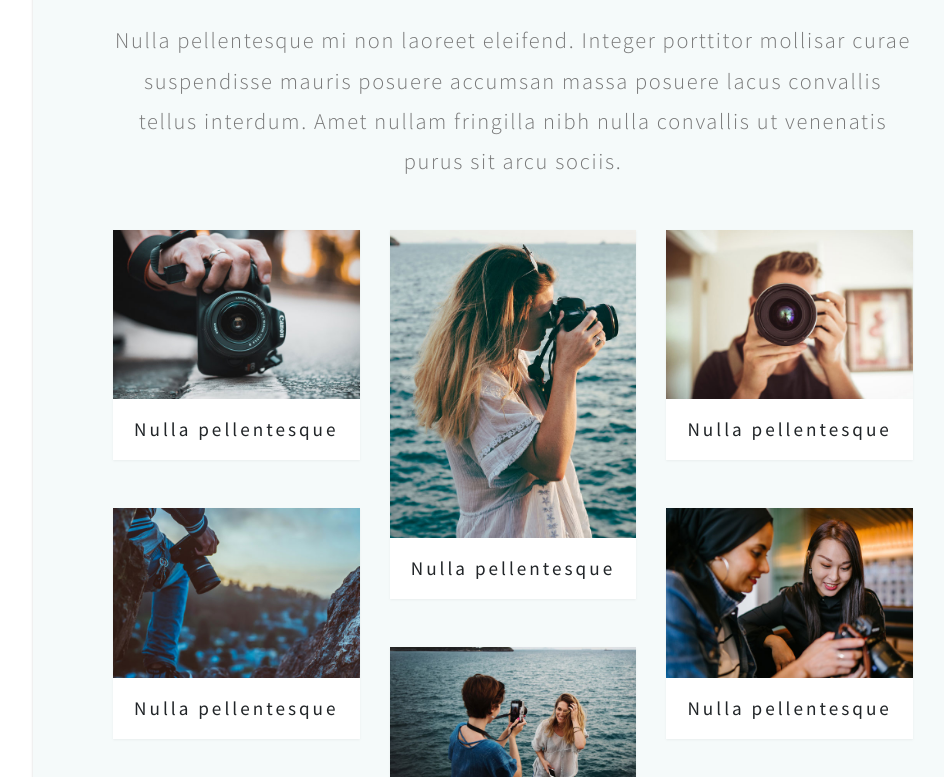
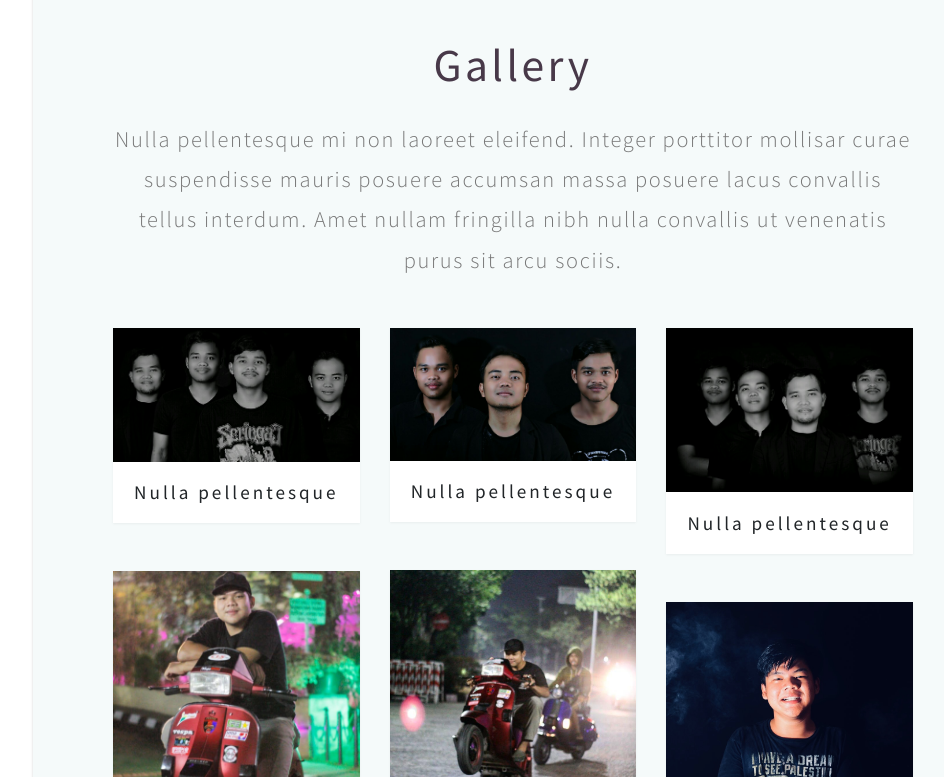
Before and after one commit to ahmadherdi/kelompok_5, a plain HTML site: page index.html in a window 1280 px wide. Shown: the part 2023-2800 px from the top of the page, without its empty margins (287-1231 px from the left). Drawn offline with Linux system fonts and the light colour scheme.

Commit message:
mengganti background home,about,dan mengedit halamat gallery

```diff
--- a/css/style.css
+++ b/css/style.css
@@ -530,8 +530,8 @@ header {
 }
 
 .banner-text-w3ls {
-    background: url(../images/banner1.jpg) no-repeat bottom;
-    background-size: cover;
+    background: url(../images/bann.jpg) no-repeat bottom;
+    background-size: 100px ;
     -webkit-background-size: cover;
     -moz-background-size: cover;
     -o-background-size: cover;
--- a/index.html
+++ b/index.html
@@ -64,7 +64,7 @@ License URL: http://creativecommons.org/licenses/by/3.0/
                 <div class="mx-auto text-center">
                     <h1>Fotografer atau juru foto (bahasa Inggris: photographer) adalah orang-orang yang membuat gambar dengan cara menangkap cahaya dari subyek gambar dengan kamera maupun peralatan fotografi lainnya
 	<br>dan umumnya memikirkan seni dan teknik untuk menghasilkan foto yang lebih bagus serta berusaha mengembangkan ilmunya..</h1>
-					<p class="banp mx-auto mt-3">Nulla pellentesque mi non laoreet eleifend. Integer porttitor mollisar lorem, at molestie arcu  </p>
+					<p class="banp mx-auto mt-3"> !!!!  </p>
 					<a class="btn btn-primary mt-lg-5 mt-3 agile-link-bnr" href="#about" role="button">Learn More</a>
                 </div>
             </div>
@@ -72,7 +72,7 @@ License URL: http://creativecommons.org/licenses/by/3.0/
 				<!-- about -->
 <section class="slide-wrapper" id="about">
 	<h3 class="w3_head mb-5">About Me </h3>
-	<img src="images/a1.jpg" class="img-fluid" alt="">
+	<img src="images/s3.jpg" class="img-fluid" alt="">
 	<p class="iner mt-5"> Nunc fermentum adipiscing tempor cursus nascetur adipiscing adipiscing. Primis aliquam mus lacinia lobortis phasellus suscipit. Fermentum lobortis non tristique ante proin sociis accumsan lobortis. Auctor etiam porttitor phasellus tempus cubilia ultrices tempor sagittis. Nisl fermentum consequat integer interdum integer purus sapien. Nibh eleifend nulla nascetur pharetra commodo mi augue interdum tellus. Ornare cursus augue feugiat sodales velit lorem. Semper elementum ullamcorper lacinia natoque aenean scelerisque.</p>
 </section>
 <!-- //about -->
@@ -85,31 +85,31 @@ License URL: http://creativecommons.org/licenses/by/3.0/
 			<div class="row news-grids">
 				<div class="col-md-4 news-grids-left">
 					<div class="news_top">
-						<a href="#gal1"><img src="images/g1.jpg" alt="news image" class="img-fluid"></a>
+						<a href="#gal1"><img src="images/s2.jpg" alt="news image" class="img-fluid"></a>
 						<h4>Nulla pellentesque</h4>
 					</div>
 					<div class="news_top mt-5">
-						<a href="#gal2"><img src="images/g2.jpg" alt="news image" class="img-fluid"></a>
+						<a href="#gal2"><img src="images/w1.jpg" alt="news image" class="img-fluid"></a>
 						<h4>Nulla pellentesque</h4>
 					</div>
 				</div>
 				<div class="col-md-4 news-grids-middle">
 					<div class="news_top">
-						<a href="#gal3"><img src="images/about.jpg" alt="news image" class="img-fluid"></a>
+						<a href="#gal3"><img src="images/s3.jpg" alt="news image" class="img-fluid"></a>
 						<h4>Nulla pellentesque</h4>
 					</div>
 					<div class="news_top mt-5">
-						<a href="#gal4"><img src="images/g3.jpg" alt="news image" class="img-fluid"></a>
+						<a href="#gal4"><img src="images/w2.jpg" alt="news image" class="img-fluid"></a>
 						<h4>Nulla pellentesque</h4>
 					</div>
 				</div>
 				<div class="col-md-4 news-grids-right">
 					<div class="news_top">
-						<a href="#gal5"><img src="images/g4.jpg" alt="news image" class="img-fluid"></a>
+						<a href="#gal5"><img src="images/s1.jpg" alt="news image" class="img-fluid"></a>
 						<h4>Nulla pellentesque</h4>
 					</div>
 					<div class="news_top mt-5">
-						<a href="#gal6"><img src="images/g5.jpg" alt="news image" class="img-fluid"></a>
+						<a href="#gal6"><img src="images/w3.jpg" alt="news image" class="img-fluid"></a>
 						<h4>Nulla pellentesque</h4>
 					</div>
 				</div>
@@ -120,7 +120,7 @@ License URL: http://creativecommons.org/licenses/by/3.0/
 		<!-- popup-->
         <div id="gal1" class="pop-overlay animate">
             <div class="popup">
-                <img src="images/g1.jpg" alt="Popup Image" class="img-fluid" />
+                <img src="images/s2.jpg" alt="Popup Image" class="img-fluid" />
                 <p class="mt-4">Nulla viverra pharetra se, eget pulvinar neque pharetra ac int. placerat placerat dolor.</p>
                 <a class="close" href="#gallery">&times;</a>
             </div>
@@ -130,7 +130,7 @@ License URL: http://creativecommons.org/licenses/by/3.0/
         <!-- popup-->
         <div id="gal2" class="pop-overlay animate">
             <div class="popup">
-                <img src="images/g2.jpg" alt="Popup Image" class="img-fluid" />
+                <img src="images/w1.jpg" alt="Popup Image" class="img-fluid" />
                 <p class="mt-4">Nulla viverra pharetra se, eget pulvinar neque pharetra ac int. placerat placerat dolor.</p>
                 <a class="close" href="#gallery">&times;</a>
             </div>
@@ -139,7 +139,7 @@ License URL: http://creativecommons.org/licenses/by/3.0/
         <!-- popup-->
         <div id="gal3" class="pop-overlay animate">
             <div class="popup">
-                <img src="images/about.jpg" alt="Popup Image" class="img-fluid" />
+                <img src="images/s3.jpg" alt="Popup Image" class="img-fluid" />
                 <p class="mt-4">Nulla viverra pharetra se, eget pulvinar neque pharetra ac int. placerat placerat dolor.</p>
                 <a class="close" href="#gallery">&times;</a>
             </div>
@@ -148,7 +148,7 @@ License URL: http://creativecommons.org/licenses/by/3.0/
         <!-- popup-->
         <div id="gal4" class="pop-overlay animate">
             <div class="popup">
-                <img src="images/g3.jpg" alt="Popup Image" class="img-fluid" />
+                <img src="images/w2.jpg" alt="Popup Image" class="img-fluid" />
                 <p class="mt-4">Nulla viverra pharetra se, eget pulvinar neque pharetra ac int. placerat placerat dolor.</p>
                 <a class="close" href="#gallery">&times;</a>
             </div>
@@ -157,7 +157,7 @@ License URL: http://creativecommons.org/licenses/by/3.0/
         <!-- popup-->
         <div id="gal5" class="pop-overlay animate">
             <div class="popup">
-                <img src="images/g4.jpg" alt="Popup Image" class="img-fluid" />
+                <img src="images/s1.jpg" alt="Popup Image" class="img-fluid" />
                 <p class="mt-4">Nulla viverra pharetra se, eget pulvinar neque pharetra ac int. placerat placerat dolor.</p>
                 <a class="close" href="#gallery">&times;</a>
             </div>
@@ -166,7 +166,7 @@ License URL: http://creativecommons.org/licenses/by/3.0/
         <!-- popup-->
         <div id="gal6" class="pop-overlay animate">
             <div class="popup">
-                <img src="images/g5.jpg" alt="Popup Image" class="img-fluid" />
+                <img src="images/w3.jpg" alt="Popup Image" class="img-fluid" />
                 <p class="mt-4">Nulla viverra pharetra se, eget pulvinar neque pharetra ac int. placerat placerat dolor.</p>
                 <a class="close" href="#gallery">&times;</a>
             </div>
```
Also changed, not shown: images/a4.jpg (added), images/s1.jpg (added), images/s2.jpg (added), images/s3.jpg (added), images/s5.jpg (added), images/w1.JPG (added), images/w2.JPG (added), images/w3.JPG (added).
